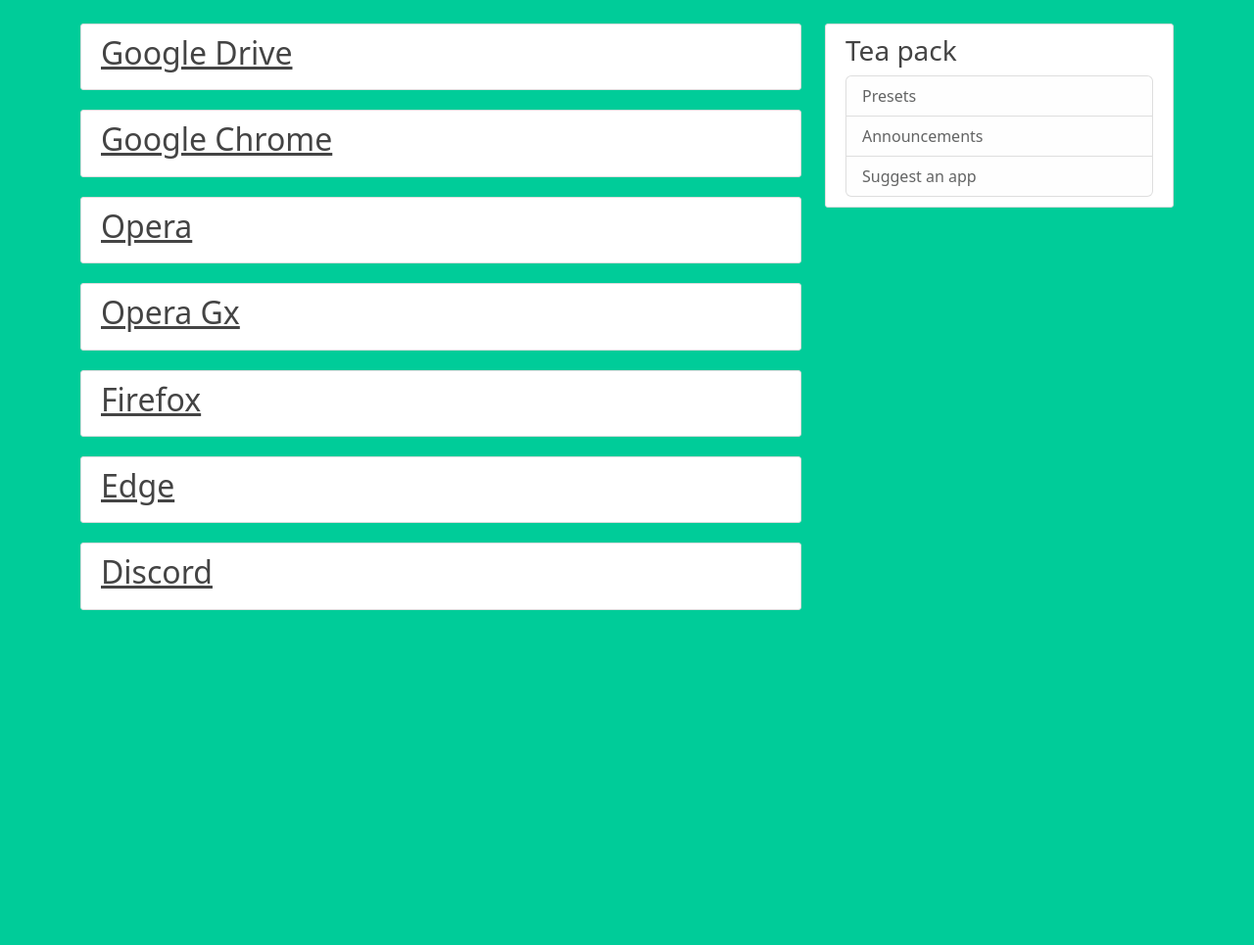
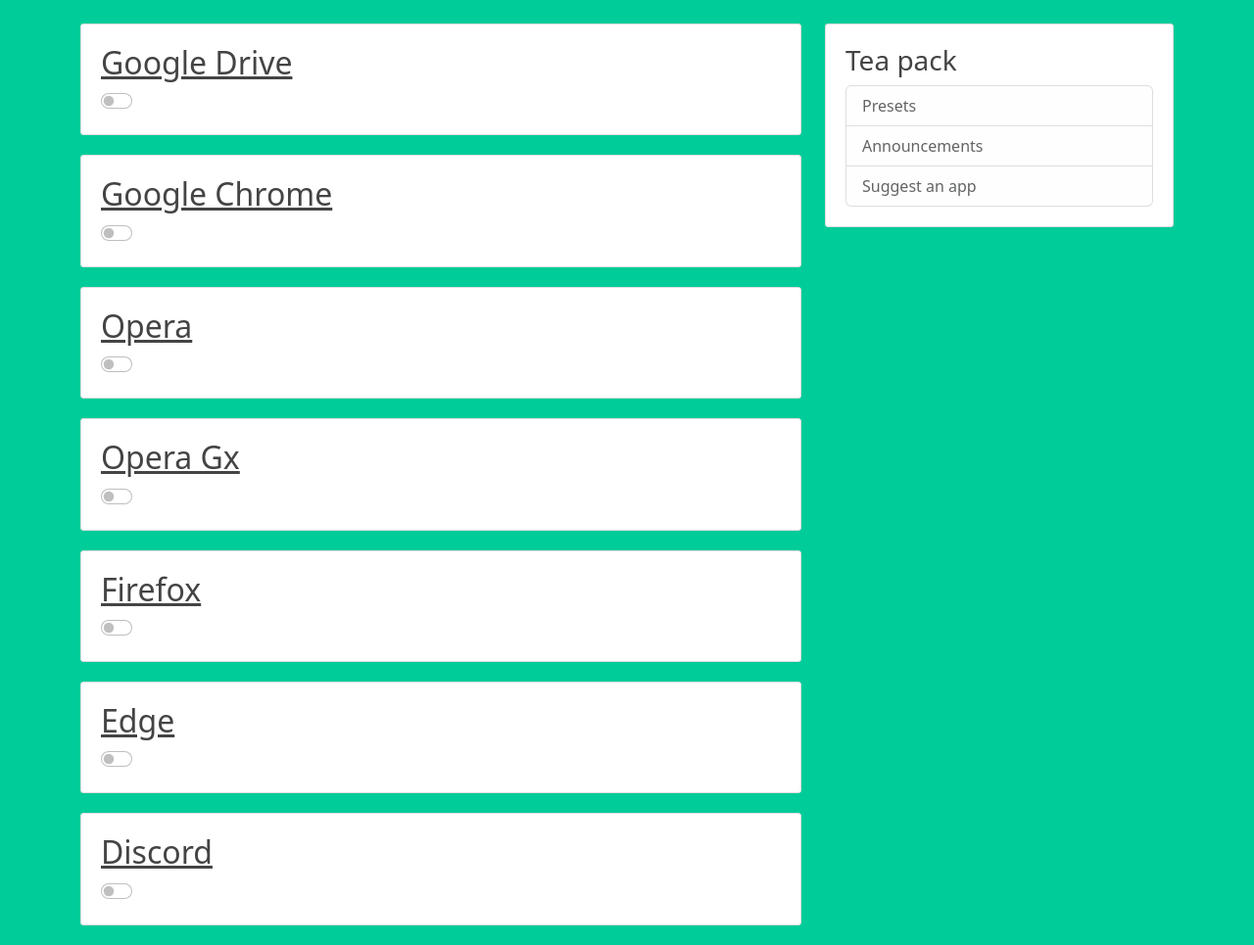
Before and after one commit to Eduard2609/TeaPython_ISW, a Flask app: page / in a window 1280 px wide. Shown: the part 56-1021 px from the top of the page at 98% size. Before the commit the page ends 679 px from the top, so only its background shows below. Run offline with Flask 2, Linux system fonts and the light colour scheme; parts of the project's set-up code (start-up, migrations or seed data) failed here and were passed over; some libraries are stand-ins or nearby versions.

Commit message:
added app switch button

```diff
--- a/static/main.css
+++ b/static/main.css
@@ -27,7 +27,7 @@ h1, h2, h3, h4, h5, h6 {
 
 .content-section {
   background: #ffffff;
-  padding: 10px 20px;
+  padding: 20px 20px;
   border: 1px solid #dddddd;
   border-radius: 3px;
   margin-bottom: 20px;
--- a/templates/home.html
+++ b/templates/home.html
@@ -8,6 +8,12 @@
             <h2><a class="article-title" href="#">{{ aplicatie.Application_Name}}</a></h2>
 <!--            <p class="article-content ">Install :{{ aplicatie.Install_command}}</p>-->
               <p class="article-content visually-hidden">Install :{{ aplicatie.Install_command}}</p>
+
+<!--              <input type="checkbox" name="checkmark" value="checkmark" style="float:right;">-->
+                <div class="form-check form-switch">
+             <input class="form-check-input" type="checkbox" role="switch" id="flexSwitchCheckDefault">
+<!-- label pt switch            <label class="form-check-label" for="flexSwitchCheckDefault">Default switch checkbox input</label>-->
+                </div>
           </div>
         </article>
 {% endfor %}
```
